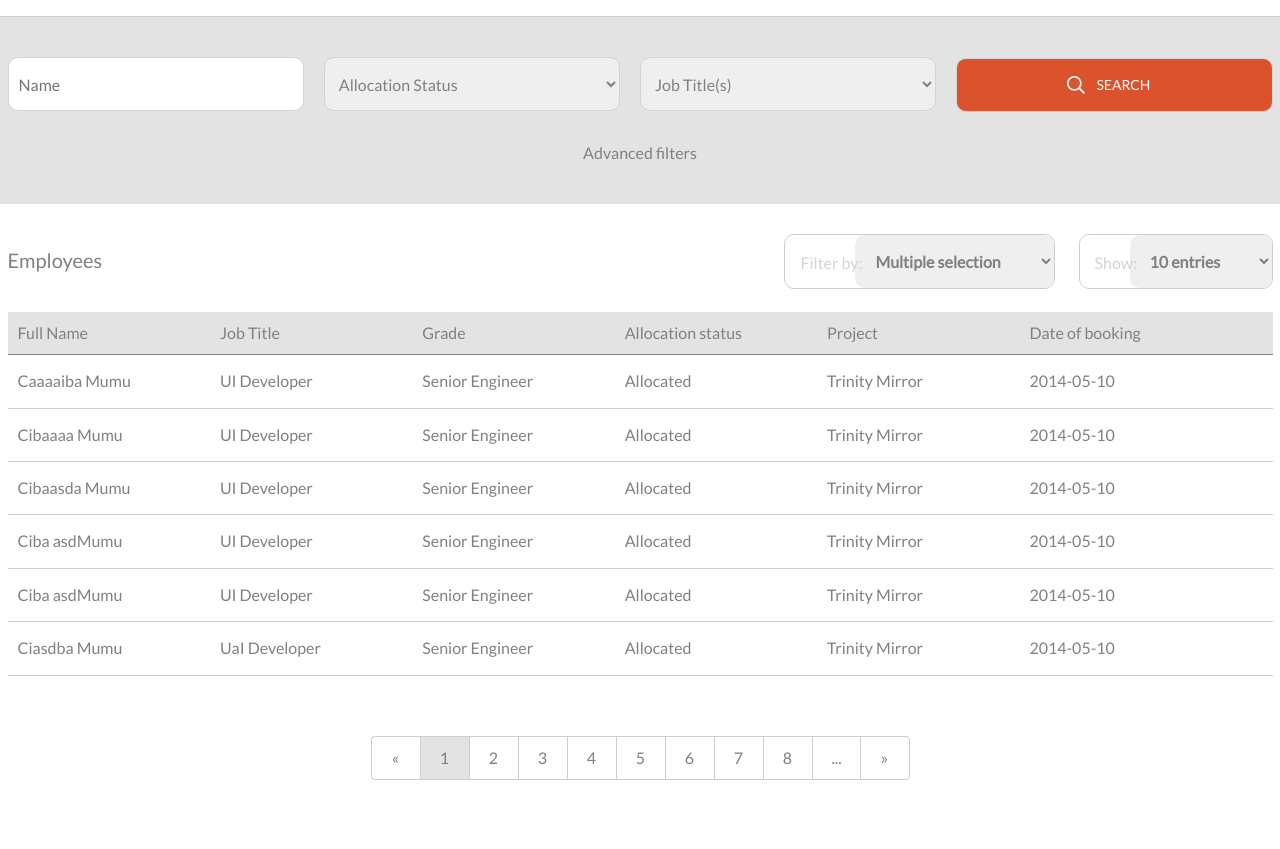
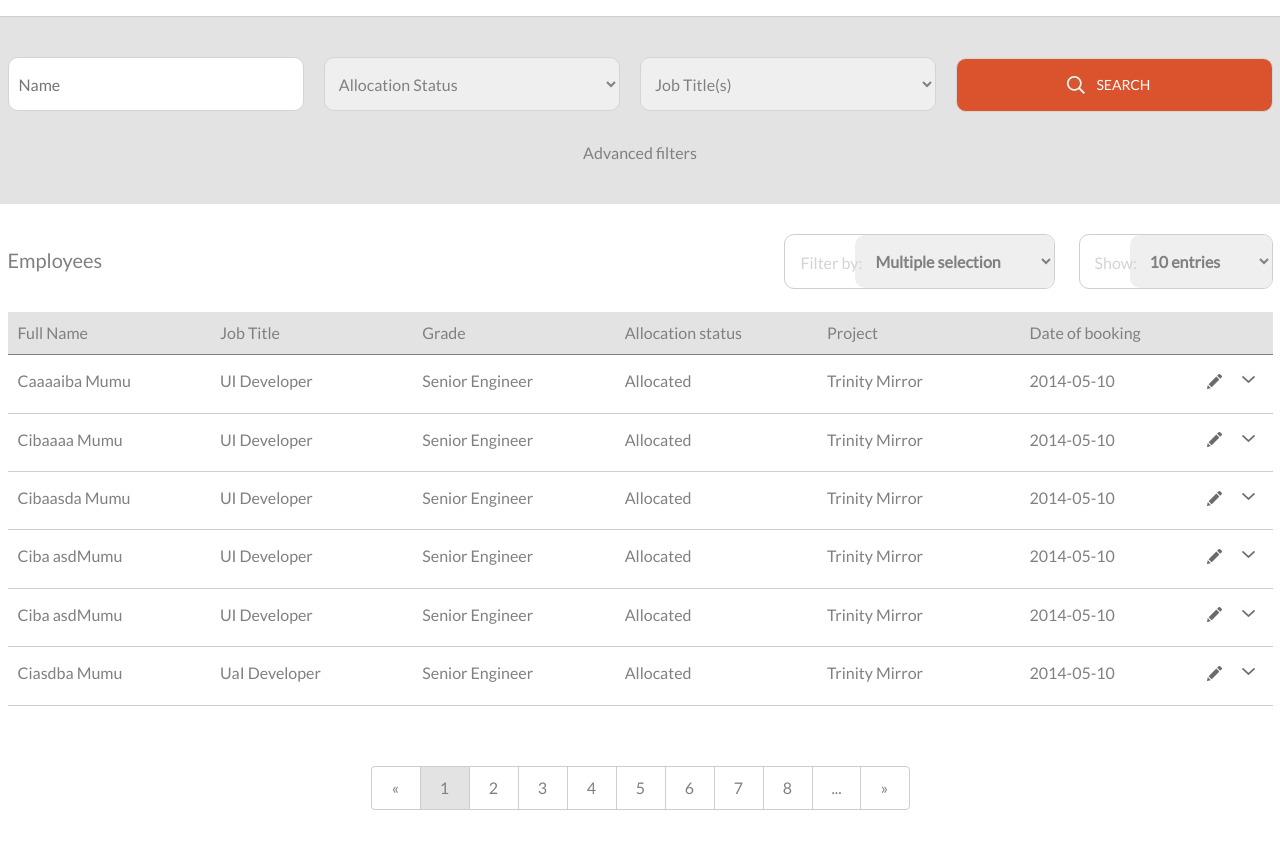
Before and after one commit to Mione/employee-js, a plain HTML site: page index.html in a window 1280 px wide. Shown: the part 83-932 px from the top of the page. Drawn offline with nearby package versions, Linux system fonts and the light colour scheme.

Commit message:
master - adding in toolbox and re-adding style for the toolbox__controlls

```diff
--- a/css/custom-table.css
+++ b/css/custom-table.css
@@ -58,7 +58,9 @@
 .tbl-row__content li ul li {
   padding-left:0px;
 }
-
+.tbl-row__header li:last-child{
+  width:20%;
+}
 /* upping the specificity *
 .data-tbl__row .tbl-row__header .toolbox,
 .tbl-row__content li.row-content__action {
@@ -89,3 +91,12 @@
   position: absolute;
   left: 205px;
 }
+.toolbox span {
+  height: 22px;
+  width: 22px;
+  display: inline-block;
+  border-radius: 3px;
+  position: relative;
+  margin-right: 12px;
+  box-sizing: border-box;
+}
--- a/js/UI/UI.js
+++ b/js/UI/UI.js
@@ -86,12 +86,24 @@
             baseheader = createDomElement({elementType: 'ul', elementClassList: ['tbl-row__header', 'clearfix']}),
             baseContent = createDomElement({elementType: 'ul', elementClassList: ['tbl-row__content', 'closed']});
             for(var key in headerInfo){
-              createDomElement({elementType: 'li',
-                               elementClassList: 'employee-tbl__row',
+             /* var innerValue;
+              if (key === 'date') {
+                var test = createToolbox();
+                innerValue =  objectList[i][key];              debugger;
+              }
+              else{
+                innerValue = objectList[i][key];
+              }*/
+
+              var myLi = createDomElement({elementType: 'li',
                                elementAttribute:{	name:'data-editable', value: ''},
-                               elementValue : objectList[i][key],
-                               parentSelector: baseheader}
-                               );
+                               elementValue : objectList[i][key]
+                               });
+              if (key === 'date') {
+                myLi.classList.add('toolbox');
+                createToolbox(myLi);
+              }
+              baseheader.appendChild(myLi);
             }
             base.appendChild(baseheader);
             $dataTable.appendChild(base);
@@ -102,9 +114,15 @@
       //we need to link the value and the order with the table header.
       var headerWrapper = document.querySelector('.data-tbl__header ul'), headerInfo = {};
       for (var i = 0;i < headerWrapper.children.length;i++) {
-        headerInfo[headerWrapper.children[i].getAttribute('data-description')] = i;
+            headerInfo[headerWrapper.children[i].getAttribute('data-description')] = i;
       }
       return headerInfo;
+    }
+
+    function createToolbox(parent){
+       var toolboxControlls = "<span class=\"toolbox__pencil\"></span>"+
+                      "<span class=\"toolbox__arrow toolbox__arrow--closed\"></span>",
+                      toolbox = createDomElement({elementType: 'div', elementClassList:'toolbox__controlls', elementValue : toolboxControlls, parentSelector: parent});
     }
 
     function arrowClickHandler() {
```
